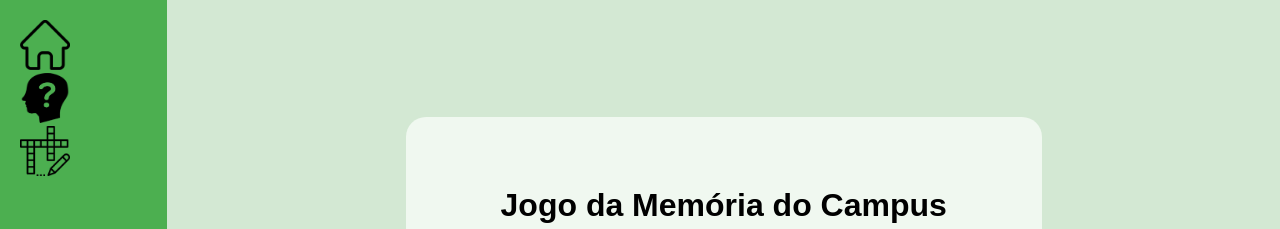
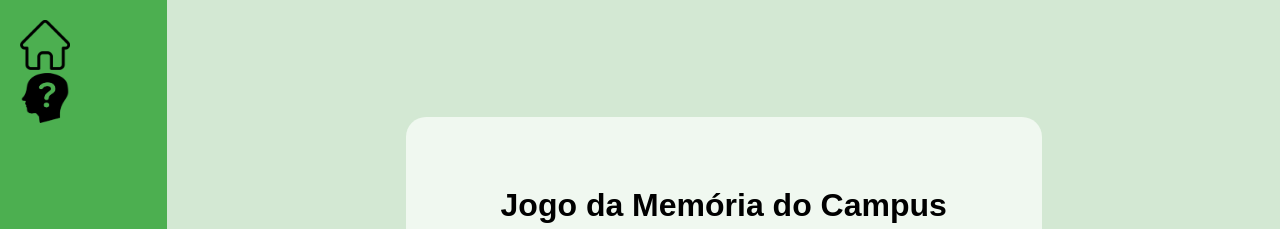
Before and after one commit to Niconfisk/jogos-site-ifpb, a plain HTML site: page memoria.html in a window 1280 px wide. Shown: the top 229 px of the page. Drawn offline with Linux system fonts and the light colour scheme.

Commit message:
Atualizar o memoria.html

```diff
--- a/memoria.html
+++ b/memoria.html
@@ -19,11 +19,7 @@
                  <img alt="quiz" height="50" src="assets/homempensando.png" width="50"/>
                 </div>
             </a>
-            <a href="palavra_cruzada.html">
-                <div class="icon">
-                 <img alt="cruzada" height="50" src="assets/palavracruzada.png" width="50"/>
-                </div>
-            </a>
+
         </div>
         <div class="content">
             <div class="teste">
```
